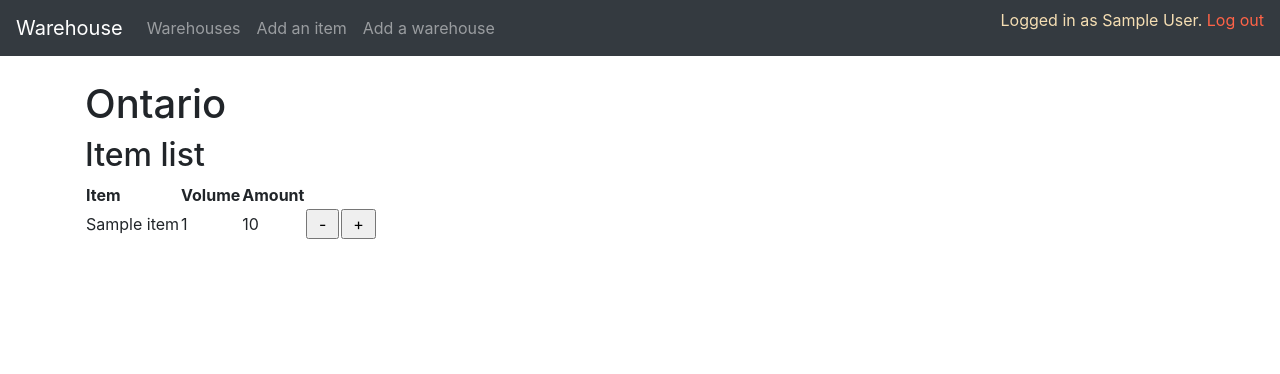
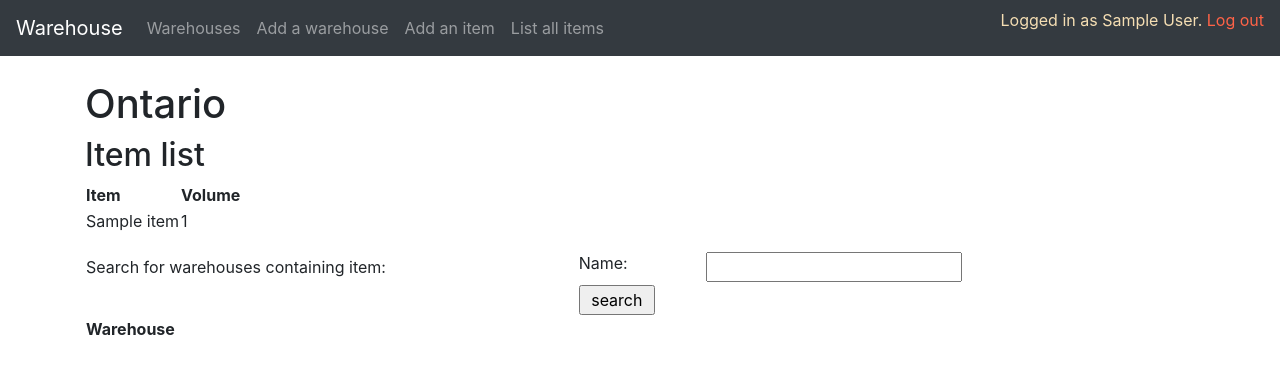
Before and after one commit to hajame/warehouse, a Flask app: page /items/ in a window 1280 px wide. Shown: the top 374 px of the page. Run offline with Flask 2, Linux system fonts and the light colour scheme; a user stored in the database is signed in; tables that the repository leaves empty hold one stand-in row (values such as "Sample post"); some libraries are stand-ins or nearby versions.

Commit message:
week4: List of items, search warehouses by item name

```diff
--- a/application/items/forms.py
+++ b/application/items/forms.py
@@ -12,3 +12,9 @@ class ItemForm(FlaskForm):
 
     class Meta:
         csrf = False
+
+class SearchForm(FlaskForm):
+    name = StringField("Name:", [validators.Length(min=2, max=64, message="Name must be between 2-64 characters.")])
+
+    class Meta:
+        csrf = False
--- a/application/items/models.py
+++ b/application/items/models.py
@@ -8,8 +8,6 @@ class Item(db.Model):
     volume = db.Column(db.Integer)
 
     warehouse_items = db.relationship('Warehouse_item', lazy=True)
-
-    # warehouses = db.relationship("Warehouse", lazy=True)
 
     def __init__(self, name, volume):
         self.name = name
--- a/application/items/views.py
+++ b/application/items/views.py
@@ -1,47 +1,53 @@
 from application import app, db
 from flask import redirect, render_template, request, url_for
-from flask_login import login_required
+from flask_login import login_required, current_user
 
 from application.items.models import Item
 from application.warehouses.models import Warehouse, Warehouse_item
-from application.items.forms import ItemForm
+from application.items.forms import ItemForm, SearchForm
+
+from sqlalchemy.sql import text
 
 
 @app.route("/items/", methods=["GET"])
 @login_required
 def items_index():
-    return render_template("items/list.html", warehouse_items=Warehouse_item.query.all())
+    return render_template("items/list.html", items=Item.query.all(), form=SearchForm(), warehouses=[])
+
 
 @app.route("/items/new/")
 @login_required
 def items_form():
     return render_template("items/new.html", form=ItemForm())
 
+@app.route("/items/", methods=["POST"])
+@login_required
+def items_search():
 
-# @app.route("/items/<item_id>/", methods=["POST"])
-# @login_required
-# def items_take_one(item_id):
+    form = SearchForm(request.form)
 
-#     t = Item.query.get(item_id)
-#     if t.amount > 0:
-#         t.amount = t.amount - 1
-#     db.session().commit()
+    if not form.validate():
+        return render_template("items/list.html", form = form)
 
-#     return redirect(url_for("items_index"))
+    item = Item.query.filter_by(name=form.name.data).first()
+
+    stmt = text("SELECT DISTINCT warehouse.id "
+                "FROM warehouse, warehouse_item "
+                "WHERE warehouse.id = warehouse_item.warehouse_id "
+                "AND warehouse_item.item_id = :it ;").params(it=item.id)
+    res = db.engine.execute(stmt)
+
+    warehouses = []
+
+    for row in res:
+        a = Warehouse.query.get(row[0])
+        warehouses.append(a)
+        print(a)
+
+    return render_template("items/list.html", items=Item.query.all(), form=SearchForm(), warehouses = warehouses)
 
 
-# @app.route("/items/<item_id>+/", methods=["POST"])
-# @login_required
-# def items_add_one(item_id):
-
-#     t = Item.query.get(item_id)
-#     t.amount = t.amount + 1
-#     db.session().commit()
-
-#     return redirect(url_for("items_index"))
-
-
-@app.route("/items", methods=["POST"])
+@app.route("/items/new", methods=["POST"])
 @login_required
 def items_create():
     form = ItemForm(request.form)
--- a/application/templates/items/list.html
+++ b/application/templates/items/list.html
@@ -9,24 +9,58 @@
     <tr>
       <th>Item</th>
       <th>Volume</th>
-      <th>Amount</th>
     </tr>
-    {% for warehouse_item in warehouse_items %}
+    {% for item in items %}
     <tr>
-      <td>{{ warehouse_item.item.name }}</td>
-      <td>{{ warehouse_item.item.volume }}</td>
-      <td>{{ warehouse_item.amount }}</td>
-      <td>
-          <form method="POST" action="{{ url_for('items_take_one', item_id=warehouse_item.id) }}">
-              <input type="submit" value=" - "/>
-          </form>
-      </td>
-      <td>
-          <form method="POST" action="{{ url_for('items_add_one', item_id=warehouse_item.id) }}">
-              <input type="submit" value=" + "/>
-          </form>
-      </td>
+      <td>{{ item.name }}</td>
+      <td>{{ item.volume }}</td>
     </tr>
     {% endfor %}
   </table>
+  <p></p>
+
+  <form method="POST" action="{{ url_for('items_search') }}">
+    <table style="width:100%">
+      <tr>
+        <td>
+          Search for warehouses containing item:
+        </td>
+        <td>
+          {{ form.name.label }}
+        </td>
+        <td>
+          {{ form.name }}
+        </td>
+        <td>
+            <ul>
+              {% for error in form.name.errors %}
+              <li>{{ error }}</li>
+              {% endfor %}
+            </ul>
+          </td>
+      </tr>
+      <tr>
+        <td>
+        </td>
+        <td>
+          <input type="submit" value=" search " />
+        </td>
+      </tr>
+      <tr>
+        <th>Warehouse</th>
+        <th></th>
+      </tr>
+      {% for warehouse in warehouses %}
+      <tr>
+        <td>{{ warehouse.name }}</td>
+        <td>
+            <form method="GET" action="{{ url_for('warehouse_single', warehouse_id=warehouse.id) }}">
+                <input type="submit" value=" view "/>
+            </form>
+        </td>
+      </tr>
+      {% endfor %}
+    </table>
+  </form>
+
 {% endblock %}
--- a/application/templates/layout.html
+++ b/application/templates/layout.html
@@ -18,12 +18,19 @@
         <li class="nav-item">
             <a class="nav-link" href="/warehouses/">Warehouses</a>
         </li>
+
+        <li class="nav-item">
+          <a class="nav-link" href="{{ url_for('warehouses_form') }} ">Add a warehouse</a>
+        </li>
+
         <li class="nav-item">
           <a class="nav-link" href="{{ url_for('items_form') }} ">Add an item</a>
         </li>
+
         <li class="nav-item">
-          <a class="nav-link" href="{{ url_for('warehouses_form') }} ">Add a warehouse</a>
+          <a class="nav-link" href="{{ url_for('items_index') }}">List all items</a>
         </li>
+
       </ul>
       <div class="form-inline mt-2 mt-md-0">
         {% if current_user.is_authenticated %}
```
Also changed, not shown: application/warehouses/models.py (+3 -6 lines).
